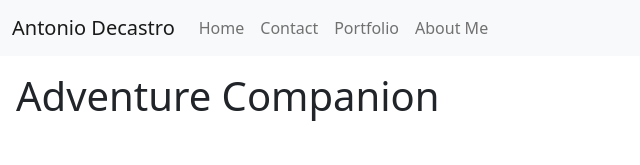
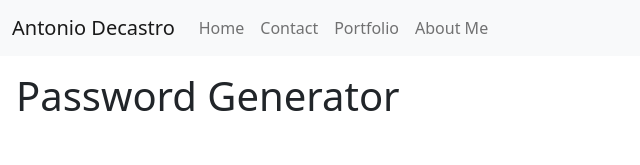
Before and after one commit to ACDecastro/Antonio-Decastro-Portfolio, a plain HTML site: page portfolio_works/passwordgenerator.html in a window 1280 px wide. Shown: the top 165 px of the page, without its empty margins (0-640 px from the left). Drawn offline with nearby package versions, Linux system fonts and the light colour scheme.

Commit message:
fixed header of password generator page

```diff
--- a/portfolio_works/passwordgenerator.html
+++ b/portfolio_works/passwordgenerator.html
@@ -28,7 +28,7 @@
         </div>
       </nav>
 
-      <p class="h1 m-3">Adventure Companion</p>
+      <p class="h1 m-3">Password Generator</p>
 
       <!--Section containing description and picture-->
       <div class="container bg-light">
```
